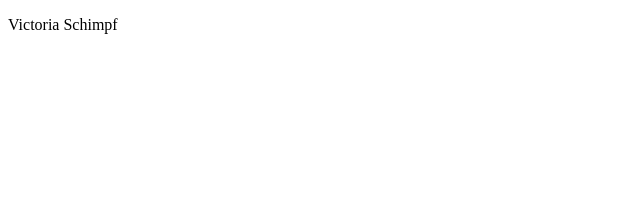
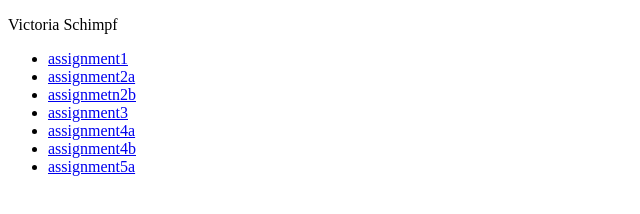
Before and after one commit to vschimpfHarpercollege/vschimpfHarpercollege.github.io-, a plain HTML site: page index.html in a window 1280 px wide. Shown: the whole page, without its empty margins (0-640 px from the left). Drawn offline with Linux system fonts and the light colour scheme.

Commit message:
Update index.html

```diff
--- a/index.html
+++ b/index.html
@@ -7,4 +7,13 @@
   <body>
     <p>Victoria Schimpf</p>
   </body>
+<ul>
+  <li><a href="#assignment1">assignment1</a></li>
+  <li><a href="#assignment2a">assignment2a</a></li>
+  <li><a href="#assignment2b">assignmetn2b</a></li>
+  <li><a href="#assignment3">assignment3</a></li>
+  <li><a href="assignment4a">assignment4a</a></li>
+  <li><a href="assignment4b">assignment4b</a></li>
+  <li><a href="assignment5a">assignment5a</a></li>
+</ul>
 </html>
```
